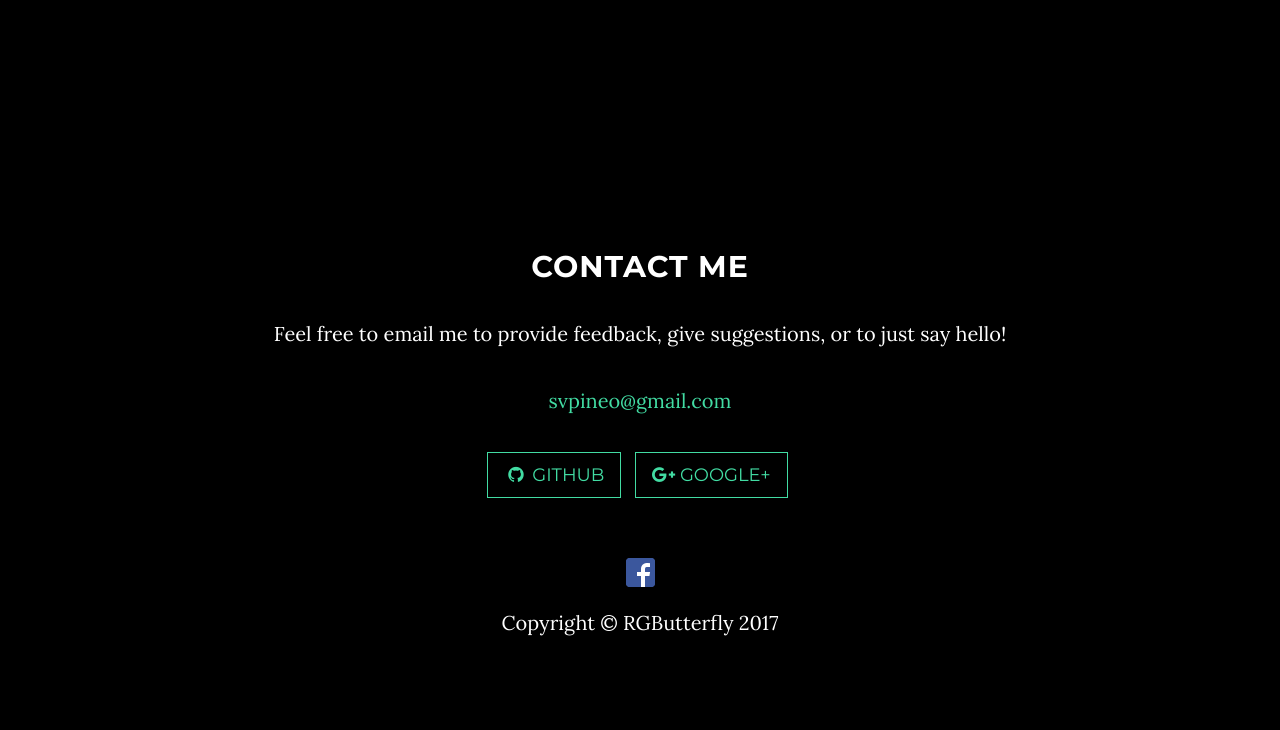
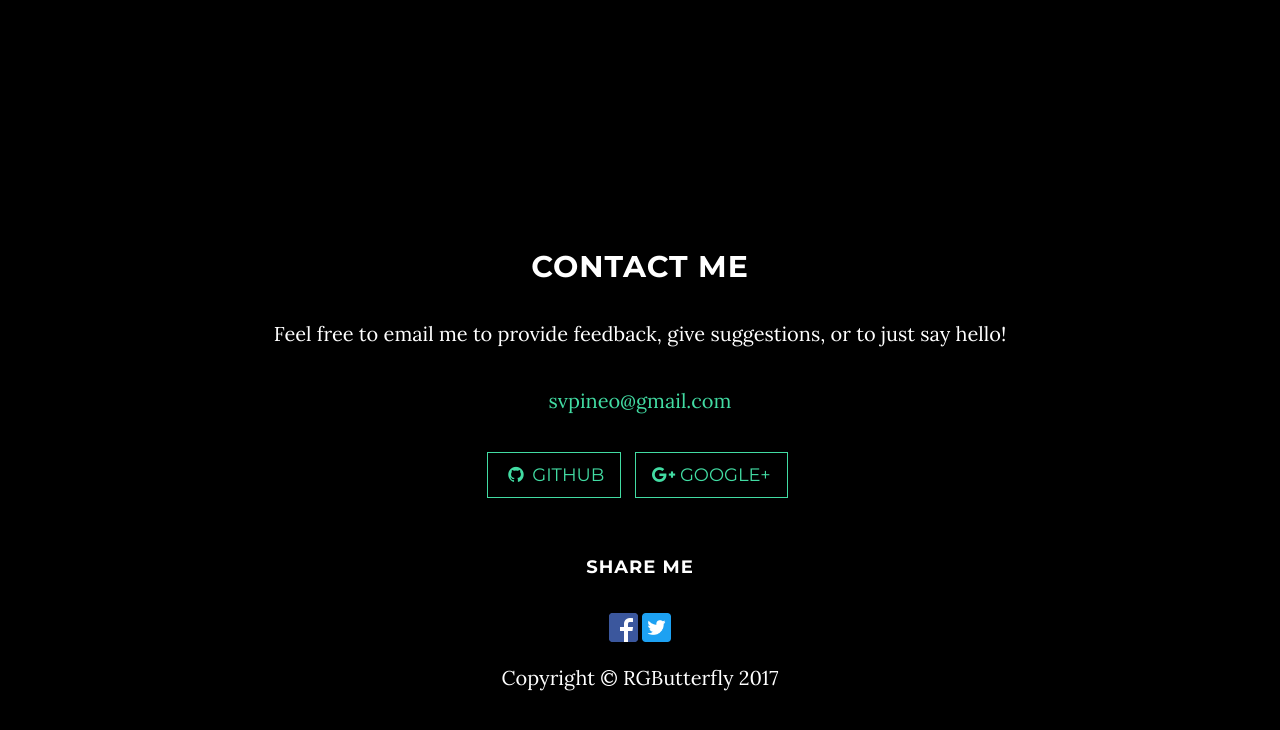
Before and after one commit to spineo/rgbutterfly-site, a website: page index.html in a window 1280 px wide. Shown: the part 1912-2642 px from the top of the page. Before the commit the page ends 2601 px from the top, so only its background shows below. Drawn offline with nearby package versions, Linux system fonts and the light colour scheme; some packages are replaced by stand-ins of ours.

Commit message:
Added the Twitter button, modified the index.html file to include Twitter (refs #314)

```diff
--- a/index.html
+++ b/index.html
@@ -143,9 +143,16 @@
     <!-- Footer -->
     <footer>
 
-<div>
-<center><a href="https://www.facebook.com/sharer/sharer.php?u=rgbutterfly.com" target="_blank"><img src="img/FB-f-Logo__blue_29.png"></a></center>
-</div>
+        <div>
+            <center>
+                <h4>Share Me</h4>
+                    <a class="facebook-share-button" href="https://www.facebook.com/sharer/sharer.php?u=rgbutterfly.com" target="_blank"><img src="img/FB-f-Logo__blue_29.png"></a>
+
+                    <a class="twitter-share-button" href="https://twitter.com/intent/tweet?text=RGButterfly%3A%20The%20iPhone%20App%20to%20Suggest%20Matching%20Paint%20Colors%20at%20http%3A%2F%2Frgbutterly.com%2F" target="_blank"><img src="img/Twitter_Social_Icon_Rounded_Square_Color.png" width="29" height="29">
+</a>
+
+            </center>
+        </div>
 <br>
 
         <div class="container text-center">
```
Also changed, not shown: img/Twitter_Social_Icon_Rounded_Square_Color.png (added).
